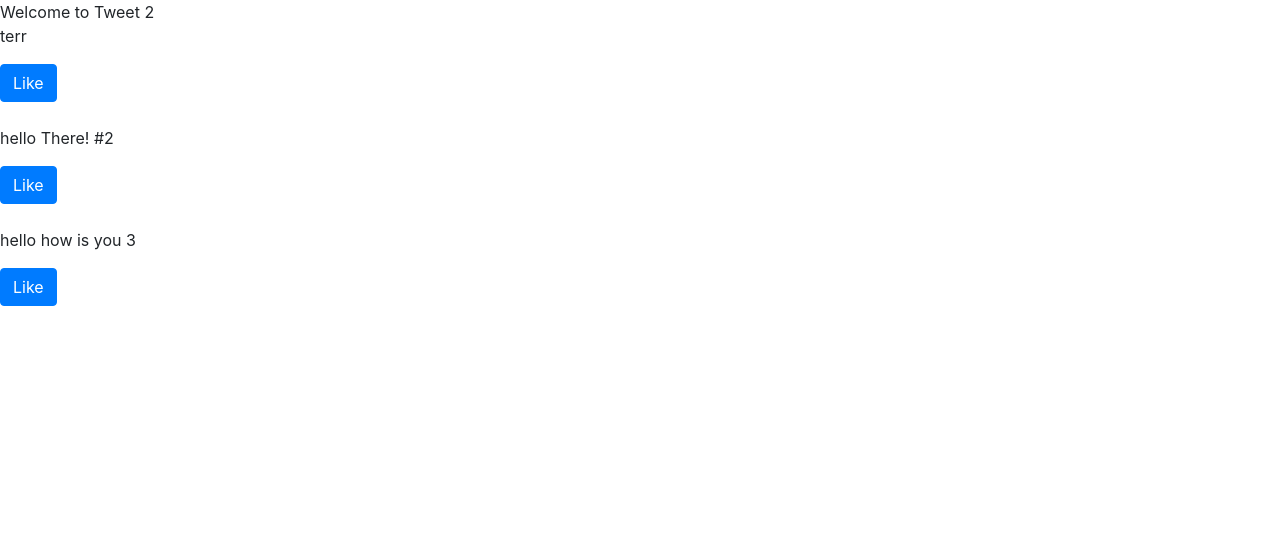
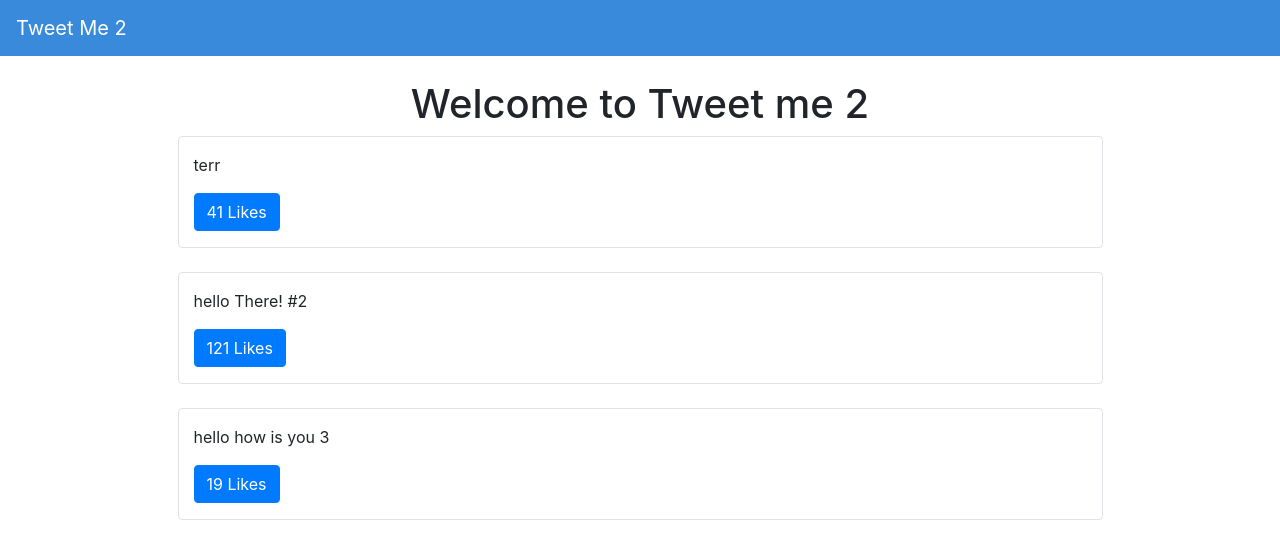
Before and after one commit to ankushtagore/tweetme2, a Django app: page / in a window 1280 px wide. Shown: the top 559 px of the page. Run offline with Django 3.2, Linux system fonts and the light colour scheme; data comes from the database, SQL or seed files in the repository; some libraries are stand-ins or nearby versions.

Commit message:
Second Commit

```diff
--- a/templates/base.html
+++ b/templates/base.html
@@ -7,12 +7,19 @@
 
     <!-- Bootstrap CSS -->
     <link rel="stylesheet" href="https://stackpath.bootstrapcdn.com/bootstrap/4.4.1/css/bootstrap.min.css" integrity="sha384-Vkoo8x4CGsO3+Hhxv8T/Q5PaXtkKtu6ug5TOeNV6gBiFeWPGFN9MuhOf23Q9Ifjh" crossorigin="anonymous">
-
+    <style>
+      .bg-tweetme {
+        background-color: #398adb !important;
+      }
+    </style>
     <title>Tweetme 2{% block head_title %}{% endblock head_title %}</title>
   </head>
   <body>
-    {% block content %}
-    {% endblock content %}
+    {% include "components/navbar.html" %}
+    <div class="container">
+      {% block content %}
+      {% endblock content %}
+    </div>
 
     <!-- Optional JavaScript -->
     <!-- jQuery first, then Popper.js, then Bootstrap JS -->
--- /dev/null
+++ b/templates/components/navbar.html
@@ -0,0 +1,35 @@
+<nav class="navbar navbar-expand-lg navbar-dark bg-tweetme mb-4">
+    <a class="navbar-brand" href="/">Tweet Me 2</a>
+    <button class="navbar-toggler" type="button" data-toggle="collapse" data-target="#navbarSupportedContent" aria-controls="navbarSupportedContent" aria-expanded="false" aria-label="Toggle navigation">
+      <span class="navbar-toggler-icon"></span>
+    </button>
+
+    <div class="collapse navbar-collapse d-none" id="navbarSupportedContent">
+      <ul class="navbar-nav mr-auto d-none">
+        <li class="nav-item active">
+          <a class="nav-link" href="#">Home <span class="sr-only">(current)</span></a>
+        </li>
+        <li class="nav-item">
+          <a class="nav-link" href="#">Link</a>
+        </li>
+        <li class="nav-item dropdown">
+          <a class="nav-link dropdown-toggle" href="#" id="navbarDropdown" role="button" data-toggle="dropdown" aria-haspopup="true" aria-expanded="false">
+            Dropdown
+          </a>
+          <div class="dropdown-menu" aria-labelledby="navbarDropdown">
+            <a class="dropdown-item" href="#">Action</a>
+            <a class="dropdown-item" href="#">Another action</a>
+            <div class="dropdown-divider"></div>
+            <a class="dropdown-item" href="#">Something else here</a>
+          </div>
+        </li>
+        <li class="nav-item">
+          <a class="nav-link disabled" href="#" tabindex="-1" aria-disabled="true">Disabled</a>
+        </li>
+      </ul>
+      <form class="form-inline my-2 my-lg-0 d-none">
+        <input class="form-control mr-sm-2" type="search" placeholder="Search" aria-label="Search">
+        <button class="btn btn-outline-success my-2 my-sm-0" type="submit">Search</button>
+      </form>
+    </div>
+  </nav>
--- a/templates/pages/home.html
+++ b/templates/pages/home.html
@@ -5,9 +5,15 @@ This is Amazing!!!
 {% endblock head_title %}
 
 {% block content %}
-Welcome to Tweet 2
 
-<div id = 'tweets'>
+<div class ='row text-center'>
+    <div class="col">
+        <h1> Welcome to Tweet me 2</h1>
+    </div>
+</div>
+
+
+<div class = "column" id = 'tweets'>
     loading...
 </div>
 
@@ -28,15 +34,16 @@ Welcome to Tweet 2
 
     function handleDidLike (tweet_id, currentCount) {
         console.log(tweet_id, currentCount)
+        return
     }
 
     function Likebtn(tweet) {
         return "<button class= 'btn btn-primary' onclick=handleDidLike(" + tweet.id +
-                                "," + tweet.likes + ")>Like</button>"
+                                "," + tweet.likes + ")>" + tweet.likes +" Likes</button>"
     }
 
     function formatTweetElement(tweet) {
-        var formattedTweet = "<div class= 'mb-4 tweet' id= 'tweet-"+ tweet.id
+        var formattedTweet = "<div class= 'col-12 col-md-10 mx-auto border rounded py-3 mb-4 tweet' id= 'tweet-"+ tweet.id
          + "'><p>" + tweet.content +
                     "</p><div class= 'btn-group'>" + Likebtn(tweet) +
                     "</div></div>"
--- a/tweets/views.py
+++ b/tweets/views.py
@@ -16,7 +16,7 @@ def tweet_list_view(request, *args, **kwargs):
         Consume by JS or java or swift
         return json data
         """
-    tweets_list = [{"id":x.id, "content":x.content, "likes":random.randint(0,12314421)} for x in qs]
+    tweets_list = [{"id":x.id, "content":x.content, "likes":random.randint(0,123)} for x in qs]
     data = {
         "isUser": False,
         "response": tweets_list
```
Also changed, not shown: templates/components/footer.html (added), templates/tweets/forms.py (added).
